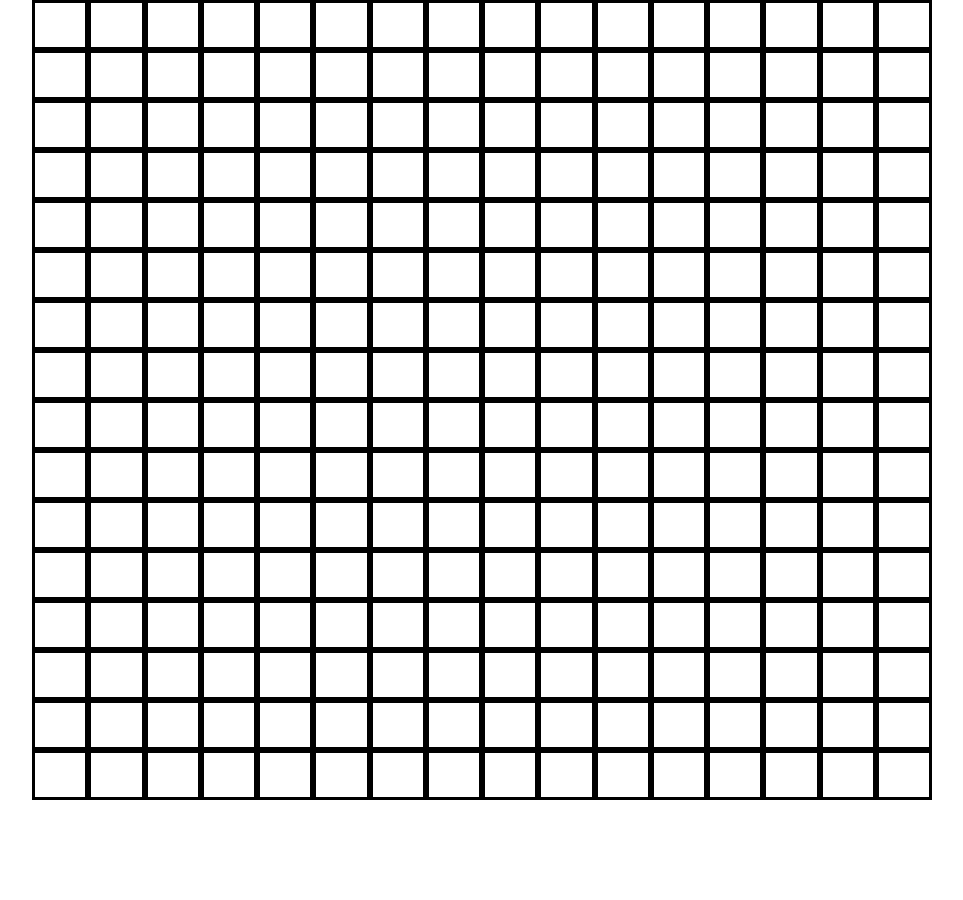
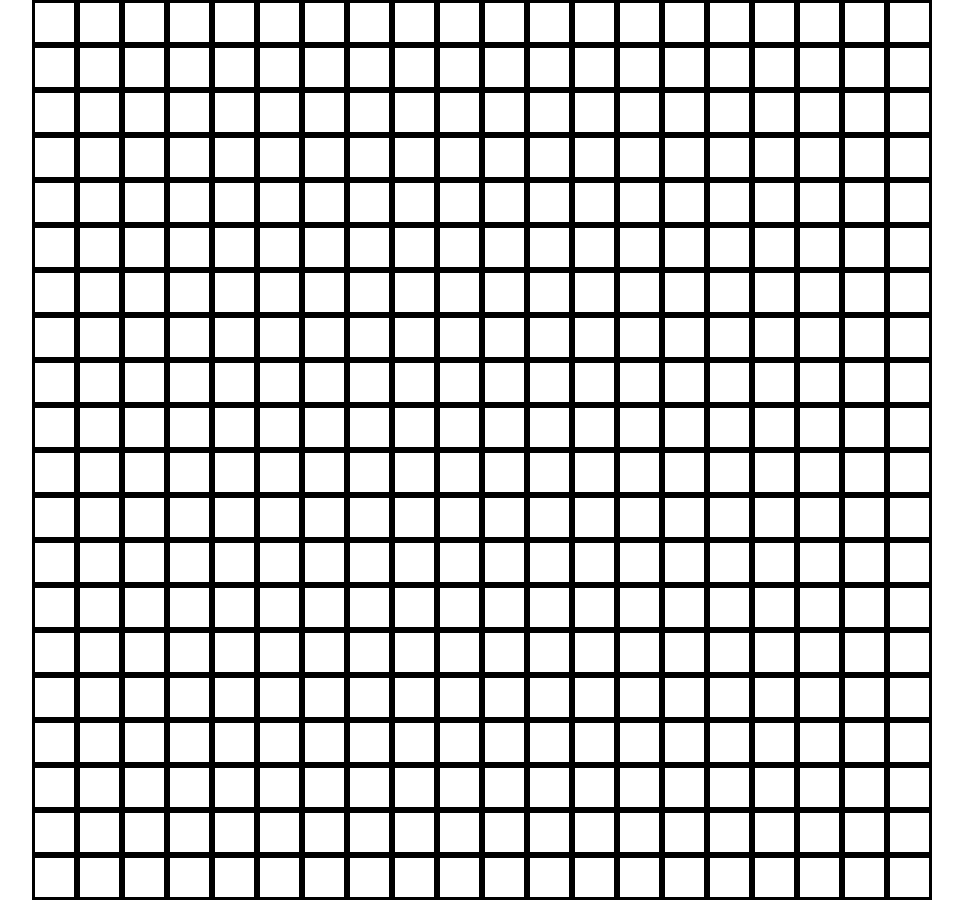
Before and after one commit to HarrisonKanellos/etch-a-sketch, a plain HTML site: page etch.html in a window 1280 px wide. Shown: the whole page, without its empty margins (158-1121 px from the left). Before the commit the page ends 800 px from the top, so only its background shows below. Drawn offline with Linux system fonts and the light colour scheme.

Commit message:
Fix styling to allow for grid resizing, add class by classList

```diff
--- a/script.js
+++ b/script.js
@@ -1,20 +1,23 @@
 let body = document.querySelector("body");
 
+let buttonContainer = document.createElement("div");
+buttonContainer.classList.add("button-container");
+
 let container = document.createElement("div");
-container.setAttribute("class", "grid-container");
+container.classList.add("grid-container");
 body.appendChild(container);
 
 // Create grid 16x16
 let k = 0;
-for (let i = 0; i < 16; i++) {
+for (let i = 0; i < 20; i++) {
     let row = document.createElement("div");
-    row.setAttribute("class", "grid-row");
+    row.classList.add("grid-row");
     row.setAttribute("id", `row-${i+1}`);
     container.appendChild(row);
 
-    for (let j = 0; j < 16; j++) {
+    for (let j = 0; j < 20; j++) {
         let box = document.createElement("div");
-        box.setAttribute("class", "grid-box");
+        box.classList.add("grid-box");
         box.setAttribute("id", `box-${(i+1)*(j+1)}`);
         row.appendChild(box);
         k++;
--- a/style.css
+++ b/style.css
@@ -15,18 +15,22 @@ body {
 
 .grid-container {
     width: 900px;
+    height: 900px;
     border: 3 px solid red;
+    display: flex;
+    flex-direction: column;
 }
 
 .grid-row {
     width: 100%;
-    height: 50px;
+    flex: 1;
+    height: 20px;
     display: flex;
 }
 
 .grid-box {
-    height: 50px;
-    width: 50px;
+    height: 100%;
+    width: 20px;
     flex: 1;
     border: 3px solid black;
 }
```
